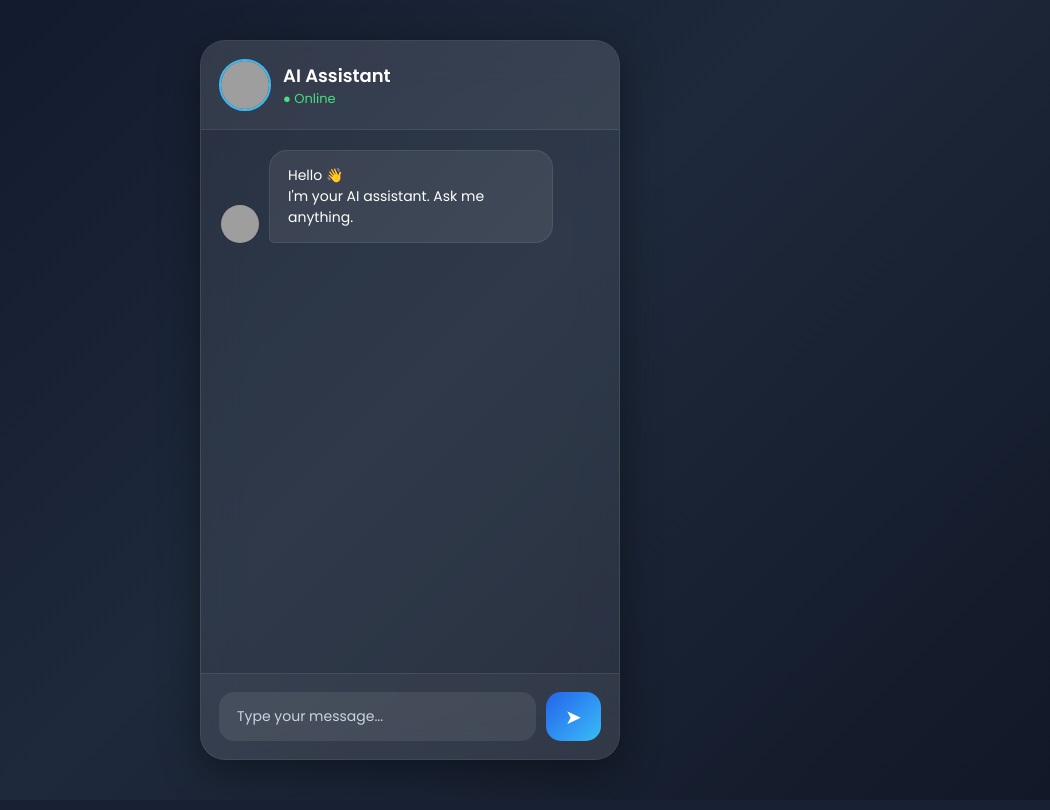
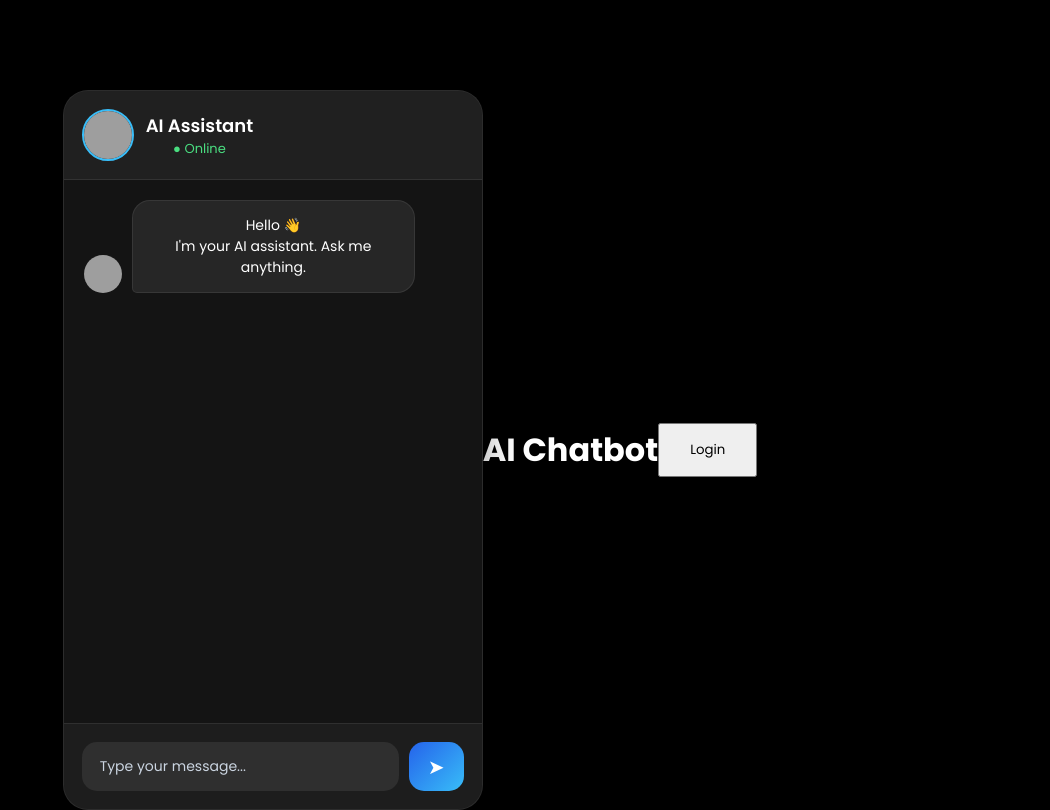
Before and after one commit to SURAJKAWSHALYA/AI-Chat-Bot, a Flask app: page /chatbot in a window 1280 px wide. Shown: the whole page, without its empty margins (230-1280 px from the left). Run offline with Flask 3, Linux system fonts and the light colour scheme; a user stored in the database is signed in; grey boxes are pictures that could not be loaded.

Commit message:
index html update

```diff
--- a/templates/index.html
+++ b/templates/index.html
@@ -394,3 +394,40 @@
 
 </body>
 </html>
+
+
+
+
+
+
+
+
+
+
+
+
+
+
+
+
+
+
+
+
+
+
+<!DOCTYPE html>
+<html>
+<head>
+    <title>Home</title>
+</head>
+<body style="background:black;color:white;text-align:center;padding-top:100px;">
+
+    <h1>AI Chatbot</h1>
+
+    <a href="/login">
+        <button style="padding:15px 30px;">Login</button>
+    </a>
+
+</body>
+</html>
```
